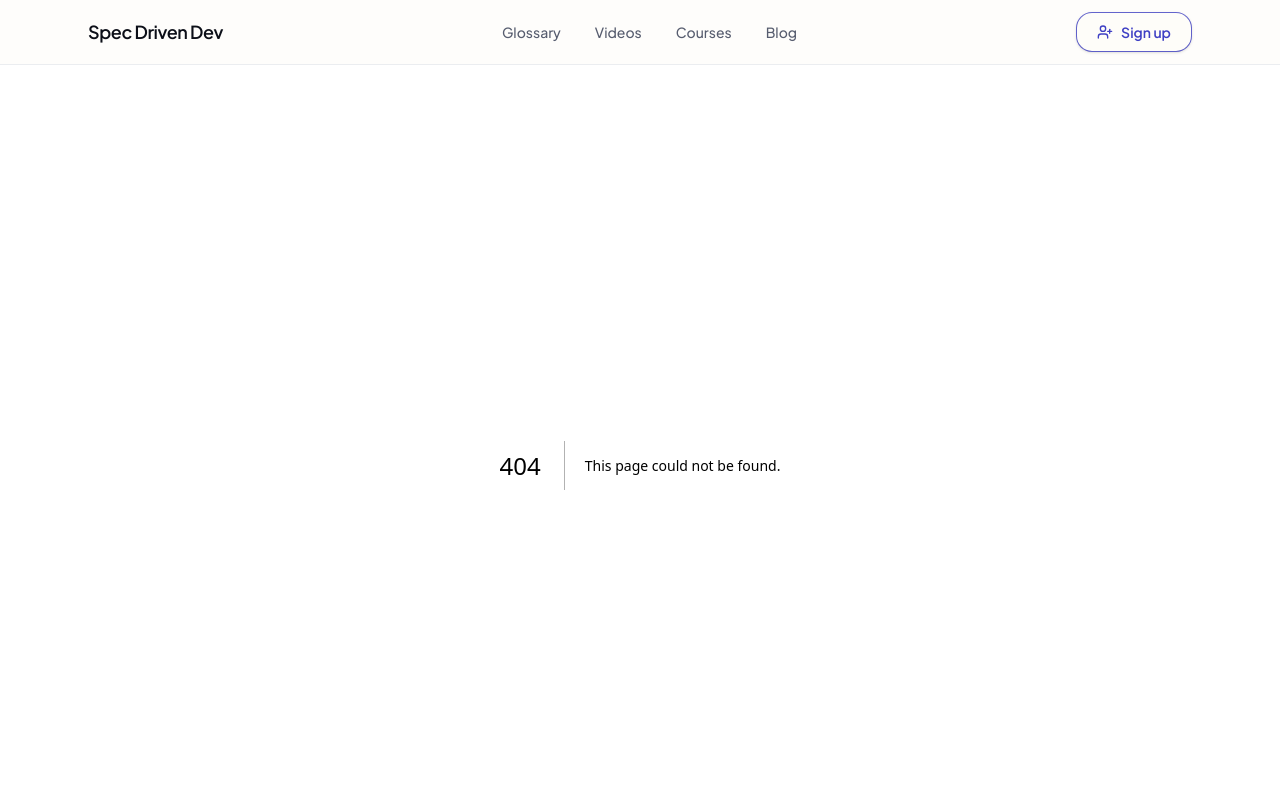
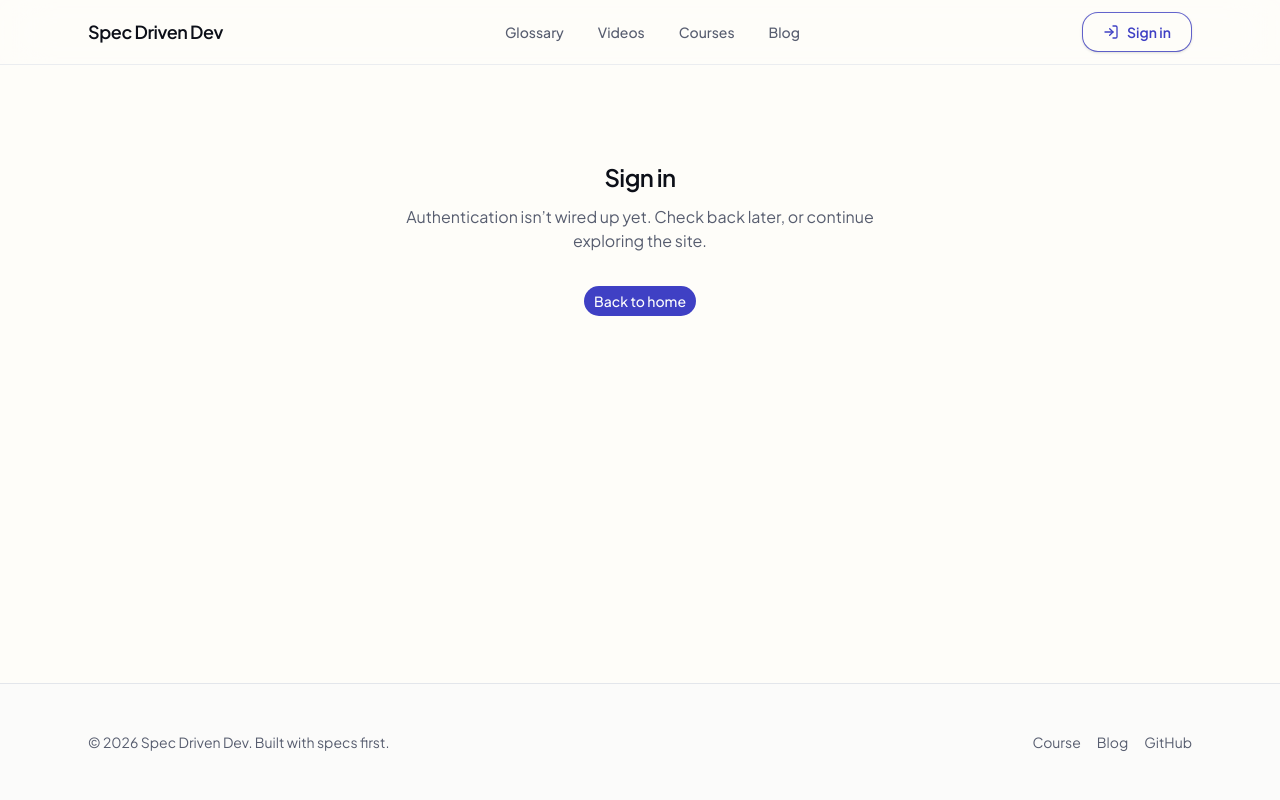
Before and after one commit to slavamlinsky/sdd-show, a Next.js app: page /sign-in in a window 1280 px wide. Before the commit this address had no page. Shown: the top 800 px of the page. Built offline with nearby package versions, Linux system fonts and the light colour scheme.

Commit message:
Sign-in header and stub; redirect /sign-up; glossary plain-text defs

```diff
--- a/app/(shell-padded)/sign-up/page.tsx
+++ b/app/(shell-padded)/sign-in/page.tsx
@@ -3,17 +3,17 @@ import Link from "next/link";
 import { Button } from "@/components/ui/button";
 
 export const metadata: Metadata = {
-  title: "Sign up",
-  description: "Create an account — coming soon.",
+  title: "Sign in",
+  description: "Account sign-in — coming soon.",
   robots: { index: false, follow: false },
 };
 
-export default function SignUpPage() {
+export default function SignInPage() {
   return (
     <div className="mx-auto max-w-lg text-center">
-      <h1 className="text-2xl font-semibold tracking-tight">Sign up</h1>
+      <h1 className="text-2xl font-semibold tracking-tight">Sign in</h1>
       <p className="mt-3 text-muted-foreground">
-        Registration isn’t wired up yet. Check back later, or continue exploring the site.
+        Authentication isn’t wired up yet. Check back later, or continue exploring the site.
       </p>
       <Button className="mt-8" render={<Link href="/" />}>
         Back to home
--- a/components/site-header.tsx
+++ b/components/site-header.tsx
@@ -2,7 +2,7 @@
 
 import Link from "next/link";
 import { usePathname } from "next/navigation";
-import { MenuIcon, UserPlus } from "lucide-react";
+import { LogIn, MenuIcon } from "lucide-react";
 import { mainNav } from "@/lib/navigation";
 import { siteConfig } from "@/lib/site-config";
 import { cn } from "@/lib/utils";
@@ -71,10 +71,10 @@ export function SiteHeader() {
           <Button
             variant="outline"
             className="h-10 gap-2 border-primary/80 bg-background px-5 text-sm font-semibold text-primary shadow-sm hover:bg-primary/10 hover:text-primary"
-            render={<Link href="/sign-up" />}
+            render={<Link href="/sign-in" />}
           >
-            <UserPlus className="size-4 shrink-0" aria-hidden />
-            Sign up
+            <LogIn className="size-4 shrink-0" aria-hidden />
+            Sign in
           </Button>
 
           <div className="md:hidden">
--- a/lib/glossary-data.ts
+++ b/lib/glossary-data.ts
@@ -3,6 +3,7 @@ import type { Pillar } from "./taxonomy";
 export type GlossaryTerm = {
   slug: string;
   title: string;
+  /** Plain text only (no Markdown); rendered as text in the glossary UI. */
   shortDefinition: string;
   /** 1–3 pillars from Product | Build | Quality | Design */
   categories: Pillar[];
@@ -62,7 +63,7 @@ export const glossaryTerms: GlossaryTerm[] = [
     slug: "delegation",
     title: "Delegation",
     shortDefinition:
-      "Handing off work with clear ownership, context, and **acceptance criteria** so others can decide and execute without endless re-sync. Vague delegation is a common source of rework; specs make it explicit.",
+      "Handing off work with clear ownership, context, and acceptance criteria so others can decide and execute without endless re-sync. Vague delegation is a common source of rework; specs make it explicit.",
     categories: ["Product", "Build"],
   },
   {
@@ -146,7 +147,7 @@ export const glossaryTerms: GlossaryTerm[] = [
     slug: "requirements",
     title: "Requirements",
     shortDefinition:
-      "Stakeholder needs, outcomes, and constraints — the *what* and *why*. They stay broader than **acceptance criteria**, which spell out specific, testable conditions for delivery.",
+      "Stakeholder needs, outcomes, and constraints — the what and why. They stay broader than acceptance criteria, which spell out specific, testable conditions for delivery.",
     categories: ["Product"],
   },
   {
@@ -160,7 +161,7 @@ export const glossaryTerms: GlossaryTerm[] = [
     slug: "spec-driven-development",
     title: "Spec driven development (SDD)",
     shortDefinition:
-      "A methodology where written specifications (scope, behavior, acceptance) come *before* implementation so teams and AI agents stay aligned — reducing rework from vague tickets or drifting intent.",
+      "A methodology where written specifications (scope, behavior, acceptance) come before implementation so teams and AI agents stay aligned — reducing rework from vague tickets or drifting intent.",
     categories: ["Build", "Product"],
   },
   {
@@ -174,21 +175,21 @@ export const glossaryTerms: GlossaryTerm[] = [
     slug: "success-metrics",
     title: "Success metrics",
     shortDefinition:
-      "Measures that show whether intent was met: adoption, revenue, latency, defect rate, model quality, or user-reported outcomes. Strong specs name a small set of metrics and how you’ll judge **acceptance**.",
+      "Measures that show whether intent was met: adoption, revenue, latency, defect rate, model quality, or user-reported outcomes. Strong specs name a small set of metrics and how you’ll judge acceptance.",
     categories: ["Product", "Quality"],
   },
   {
     slug: "test-driven-development",
     title: "Test-driven development (TDD)",
     shortDefinition:
-      "Writing automated tests before production code to drive design and catch regressions. It complements **acceptance criteria** (outcomes) with fast feedback at the unit or service level.",
+      "Writing automated tests before production code to drive design and catch regressions. It complements acceptance criteria (outcomes) with fast feedback at the unit or service level.",
     categories: ["Build", "Quality"],
   },
   {
     slug: "traceability",
     title: "Traceability",
     shortDefinition:
-      "Mapping requirements through specs to development tasks, code, and test cases — linking the *what* to the *how* so audits, refactors, and AI changes stay explainable.",
+      "Mapping requirements through specs to development tasks, code, and test cases — linking the what to the how so audits, refactors, and AI changes stay explainable.",
     categories: ["Quality", "Product", "Build"],
   },
   {
--- a/next.config.ts
+++ b/next.config.ts
@@ -1,6 +1,9 @@
 import type { NextConfig } from "next";
 
 const nextConfig: NextConfig = {
+  async redirects() {
+    return [{ source: "/sign-up", destination: "/sign-in", permanent: true }];
+  },
   images: {
     remotePatterns: [
       {
```
Also changed, not shown: 3 other files (tests, documents, lock files or other folders).
